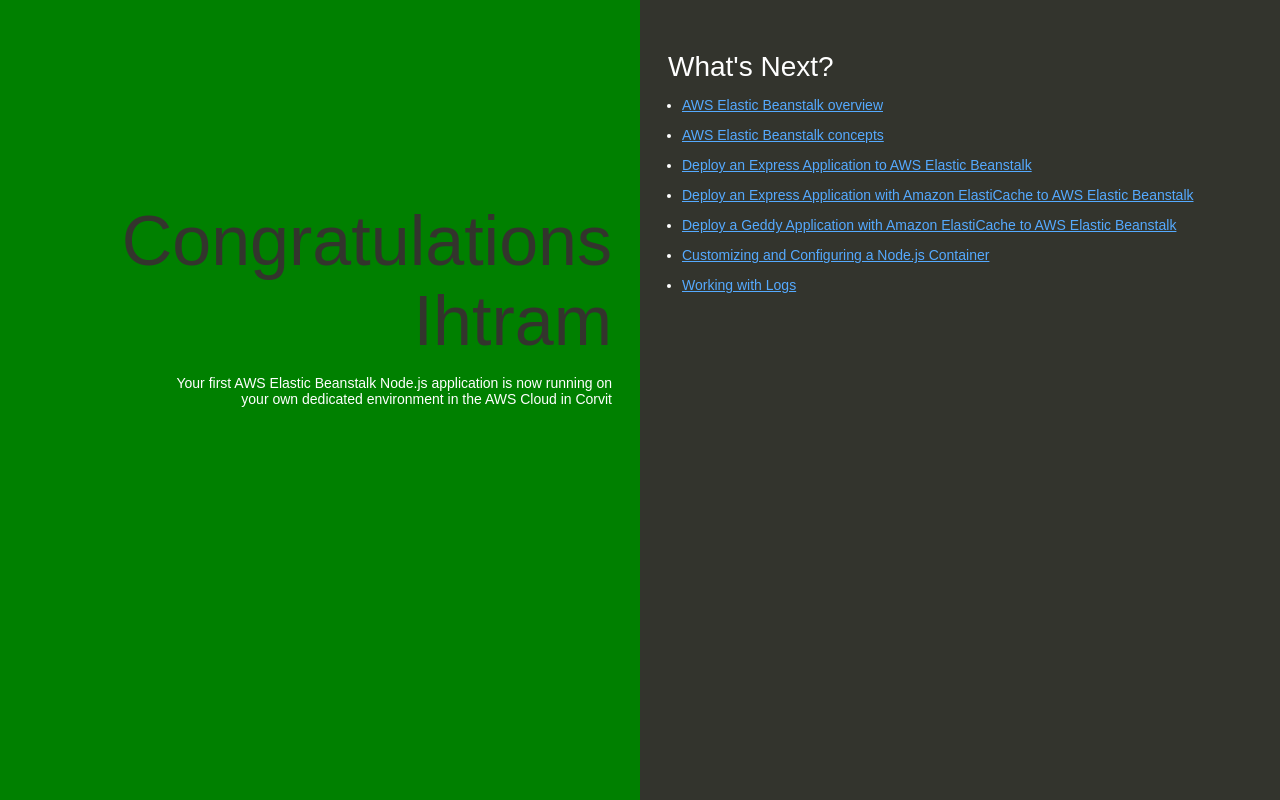
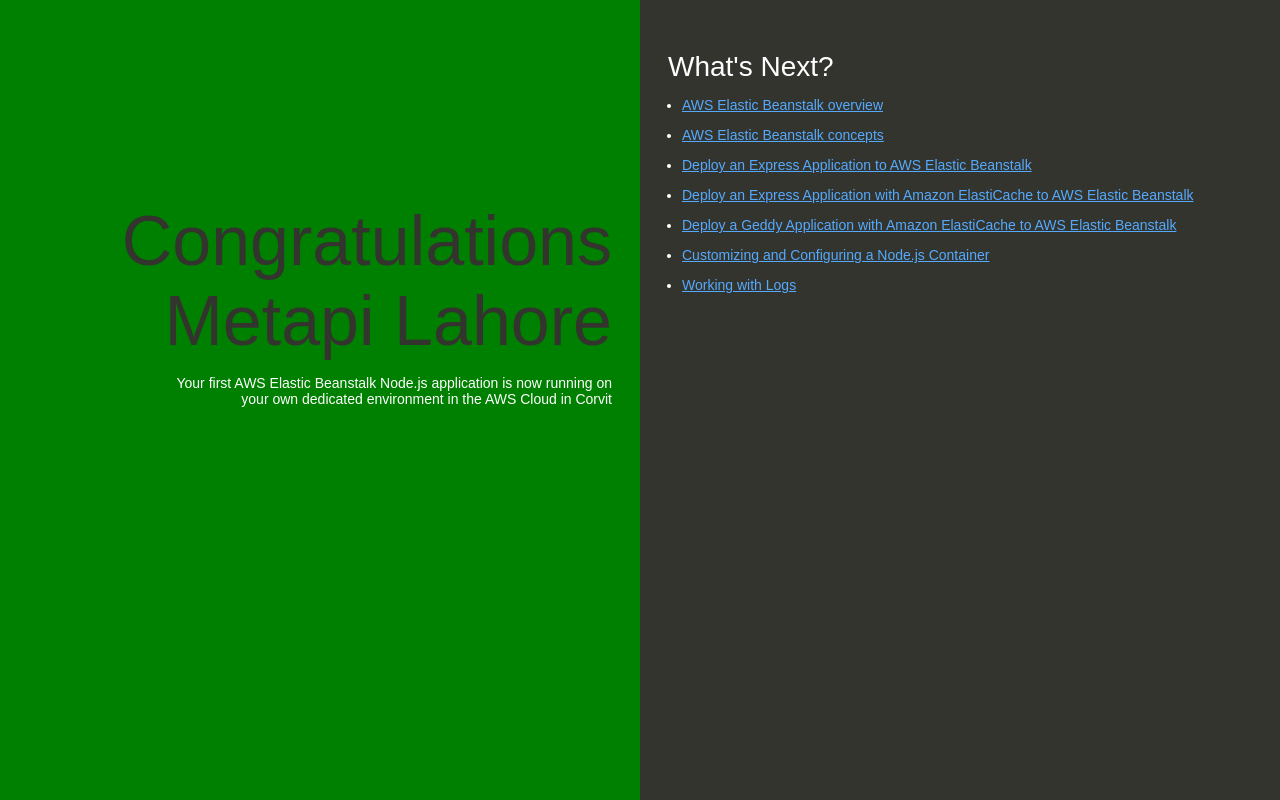
Before and after one commit to ihtramhfz87/Ihtram, a website: page index.html in a window 1280 px wide. Drawn offline with Linux system fonts and the light colour scheme.

Commit message:
Update index.html

```diff
--- a/index.html
+++ b/index.html
@@ -86,7 +86,7 @@
 
 <body>
   <div class="textColumn">
-    <h1>Congratulations Ihtram</h1>
+    <h1>Congratulations Metapi Lahore</h1>
     <p>Your first AWS Elastic Beanstalk Node.js application is now running on your own dedicated environment in the AWS
       Cloud in Corvit</p>
   </div>
```
